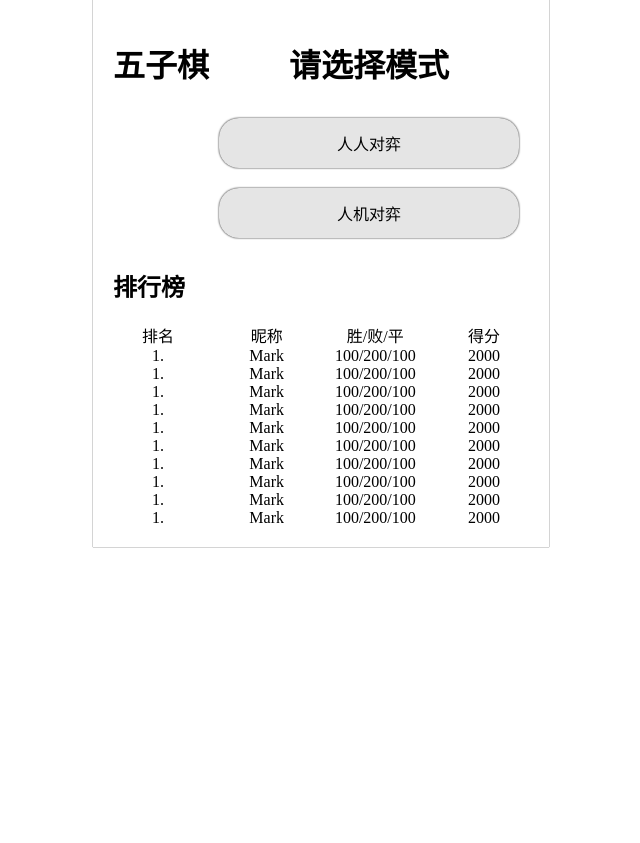
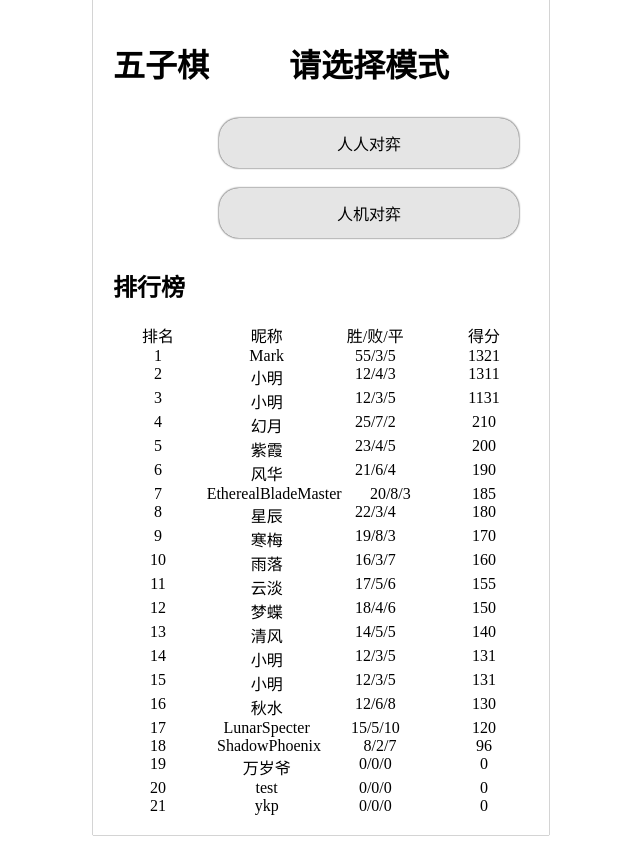
Before and after one commit to MarkYangKp/gobang, a Flask app: page / in a window 1280 px wide. Shown: the part 89-932 px from the top of the page, without its empty margins (319-959 px from the left). Before the commit the page ends 637 px from the top, so only its background shows below. Run offline with Flask 3, Linux system fonts and the light colour scheme.

Commit message:
首页昵称设置 排行榜显示

```diff
--- a/app.py
+++ b/app.py
@@ -1,18 +1,49 @@
-from flask import Flask, render_template
+from flask import Flask, render_template,request
 from flask_socketio import SocketIO, emit
 import random
 from checkLine import check_win
 import shareData
+import json
+from appInit import GetUsersInfo
+
 
 app = Flask(__name__)
 app.config['SECRET_KEY'] = 'your_secret_key_here'
 
 socketio = SocketIO(app, cors_allowed_origins='*')
 
-@app.route("/")
+
+
+@app.route("/",methods=['GET', 'POST'])
 def index():
-    return render_template("index.html")
+    data = GetUsersInfo()
+    return render_template("index.html",rankData=data)
 
+@app.route("/setusername",methods=["POST"])
+def SetUserName():
+    if request.method == "GET":
+        return None
+    data = request.json
+    print(data)
+
+    try:
+        usersInfo = GetUsersInfo()
+        userInfo = {
+            "userID": data['userID'],
+            "win": 0,
+            "fail": 0,
+            "peace": 0,
+            "score": 0,
+            "userName": data['userName']
+        }
+        usersInfo.append(userInfo)
+        with open('userData.json', 'w',encoding="utf8") as file:
+            file.write(json.dumps(usersInfo))
+        return {
+            "code":1
+        }
+    except:
+        print("未知错误")
 
 
 @app.route("/roomList")
--- /dev/null
+++ b/appInit.py
@@ -0,0 +1,18 @@
+import json
+
+def bubble_sort(data):
+    n = len(data)
+
+    for i in range(n - 1):
+        for j in range(0, n - i - 1):
+            if data[j]['score'] < data[j + 1]['score']:
+                data[j], data[j + 1] = data[j + 1], data[j]
+    return data
+
+def GetUsersInfo():
+    # 读取JSON文件
+    with open('userData.json', 'r',encoding="utf8") as file:
+        data = json.load(file)
+    data=bubble_sort(data)
+    return data
+# print(data[0])
--- a/static/js/index.js
+++ b/static/js/index.js
@@ -1,6 +1,13 @@
+document.addEventListener('DOMContentLoaded', function () {
+
+    document.getElementById("SetNameButton").addEventListener("click", SetName)
+    document.getElementById("SetName-exit").addEventListener("click", HiedSetNameBox)
+})
+
 // const outils = require("./outils.min.js")
 var userID = undefined
 function modelCheck(e) {
+    if(IsSetName()){
         console.log(e);
         var model = e.target.dataset.model;
         console.log(model);
@@ -11,6 +18,10 @@ function modelCheck(e) {
         } else if (model == "pve") {
             window.location.href = "gamePvE?userID=" + userID;
         }
+    }else{
+        showSetNameBox()
+    }
+
 
     //qdqwdqd
 }
@@ -23,13 +34,79 @@ function SetUserID() {
     return userID
 }
 
-function GetUserID()
-{
+//是否设置昵称
+function IsSetName() {
+    // 从localStorage获取用户name
+    var userName = localStorage.getItem('user_name');
+    if (userName == undefined || userName == null || userName =="") {
+        return false
+    } else {
+        return true
+    }
+}
+
+function showSetNameBox() {
+    document.getElementById("SetNameBox").style.display = "flex"
+    document.getElementById("overlay").style.display = "block"
+}
+function HiedSetNameBox() {
+    document.getElementById("SetNameBox").style.display = "none"
+    document.getElementById("overlay").style.display = "none"
+}
+function SetName(e) {
+    var inputBox = document.getElementById("inputBox")
+
+    if (inputBox.value == "") {
+        inputBox.placeholder = "请输入昵称"
+    } else {
+        var userName = inputBox.value
+        localStorage.setItem('user_name', userName);
+        // 定义请求的URL
+        const url = 'http://127.0.0.1:5000/setusername';
+
+        // 构建要发送的数据
+        const data = {
+            userID: userID,
+            userName: userName
+        };
+
+        // 发起POST请求
+        fetch(url, {
+            method: 'POST',
+            headers: {
+                'Content-Type': 'application/json' // 根据实际情况设置请求头
+            },
+            body: JSON.stringify(data) // 将数据转换为JSON字符串
+        })
+            .then(response => {
+                if (!response.ok) {
+                    throw new Error('Network response was not ok');
+                }
+                return response.json();
+            })
+            .then(data => {
+                // 处理响应数据
+                console.log(data);
+                if(data.code == 1){
+                    HiedSetNameBox()
+                }
+            })
+            .catch(error => {
+                // 处理错误
+                console.error('There has been a problem with your fetch operation:', error);
+            });
+
+        inputBox.value = ""
+    }
+}
+
+function GetUserID() {
     // 从localStorage获取用户ID
     userID = localStorage.getItem('user_id');
-    if(userID==null){
+    if (userID == null) {
         userID = SetUserID()
     }
 }
 
+
 GetUserID()
--- a/templates/index.html
+++ b/templates/index.html
@@ -26,6 +26,18 @@
             </div>
         </div>
     </div>
+    <div class="SetName" id="SetNameBox">
+        <div class="SetName-title"><span>您是谁？</span></div>
+        <div class="SetName-inputBox">
+            <input placeholder="昵称" value="" id="inputBox" class="inputBox"/>
+        </div>
+        <div class="SetNameButton" ><div id="SetNameButton" >继续</div></div>
+        <div class="exitBox">
+            <div class="SetName-exit" id="SetName-exit"></div>
+        </div>
+
+    </div>
+    <div id="overlay"></div>
     <div id="main">
         <div class="main-item">
             <div class="item-item">
@@ -45,6 +57,9 @@
 
             </div>
         </div>
+
+
+
         <div class="main-item1">
             <h2>排行榜</h2>
             <div class="rankBox">
@@ -53,66 +68,15 @@
                 <div class="rankBox-item"><span>胜</span>/<span>败</span>/<span>平</span></div>
                 <div class="rankBox-item"><span>得分</span></div>
             </div>
+
+            {% for item in rankData %}
             <div class="rankBox">
-                <div class="rankBox-item"><span>1.</span></div>
-                <div class="rankBox-item"><span>Mark</span></div>
-                <div class="rankBox-item"><span>100</span>/<span>200</span>/<span>100</span></div>
-                <div class="rankBox-item"><span>2000</span></div>
+                <div class="rankBox-item"><span>{{loop.index}}</span></div>
+                <div class="rankBox-item"><span>{{item.userName}}</span></div>
+                <div class="rankBox-item"><span>{{item.win}}</span>/<span>{{item.peace}}</span>/<span>{{item.fail}}</span></div>
+                <div class="rankBox-item"><span>{{item.score}}</span></div>
             </div>
-            <div class="rankBox">
-                <div class="rankBox-item"><span>1.</span></div>
-                <div class="rankBox-item"><span>Mark</span></div>
-                <div class="rankBox-item"><span>100</span>/<span>200</span>/<span>100</span></div>
-                <div class="rankBox-item"><span>2000</span></div>
-            </div>
-            <div class="rankBox">
-                <div class="rankBox-item"><span>1.</span></div>
-                <div class="rankBox-item"><span>Mark</span></div>
-                <div class="rankBox-item"><span>100</span>/<span>200</span>/<span>100</span></div>
-                <div class="rankBox-item"><span>2000</span></div>
-            </div>
-            <div class="rankBox">
-                <div class="rankBox-item"><span>1.</span></div>
-                <div class="rankBox-item"><span>Mark</span></div>
-                <div class="rankBox-item"><span>100</span>/<span>200</span>/<span>100</span></div>
-                <div class="rankBox-item"><span>2000</span></div>
-            </div>
-            <div class="rankBox">
-                <div class="rankBox-item"><span>1.</span></div>
-                <div class="rankBox-item"><span>Mark</span></div>
-                <div class="rankBox-item"><span>100</span>/<span>200</span>/<span>100</span></div>
-                <div class="rankBox-item"><span>2000</span></div>
-            </div>
-            <div class="rankBox">
-                <div class="rankBox-item"><span>1.</span></div>
-                <div class="rankBox-item"><span>Mark</span></div>
-                <div class="rankBox-item"><span>100</span>/<span>200</span>/<span>100</span></div>
-                <div class="rankBox-item"><span>2000</span></div>
-            </div>
-            <div class="rankBox">
-                <div class="rankBox-item"><span>1.</span></div>
-                <div class="rankBox-item"><span>Mark</span></div>
-                <div class="rankBox-item"><span>100</span>/<span>200</span>/<span>100</span></div>
-                <div class="rankBox-item"><span>2000</span></div>
-            </div>
-            <div class="rankBox">
-                <div class="rankBox-item"><span>1.</span></div>
-                <div class="rankBox-item"><span>Mark</span></div>
-                <div class="rankBox-item"><span>100</span>/<span>200</span>/<span>100</span></div>
-                <div class="rankBox-item"><span>2000</span></div>
-            </div>
-            <div class="rankBox">
-                <div class="rankBox-item"><span>1.</span></div>
-                <div class="rankBox-item"><span>Mark</span></div>
-                <div class="rankBox-item"><span>100</span>/<span>200</span>/<span>100</span></div>
-                <div class="rankBox-item"><span>2000</span></div>
-            </div>
-            <div class="rankBox">
-                <div class="rankBox-item"><span>1.</span></div>
-                <div class="rankBox-item"><span>Mark</span></div>
-                <div class="rankBox-item"><span>100</span>/<span>200</span>/<span>100</span></div>
-                <div class="rankBox-item"><span>2000</span></div>
-            </div>
+            {% endfor %}
         </div>
 
     </div>
```
Also changed, not shown: static/style/index.css (+115 -0 lines), userData.json (+1 -10 lines). Lines whose indentation alone changed are shown as unchanged.
